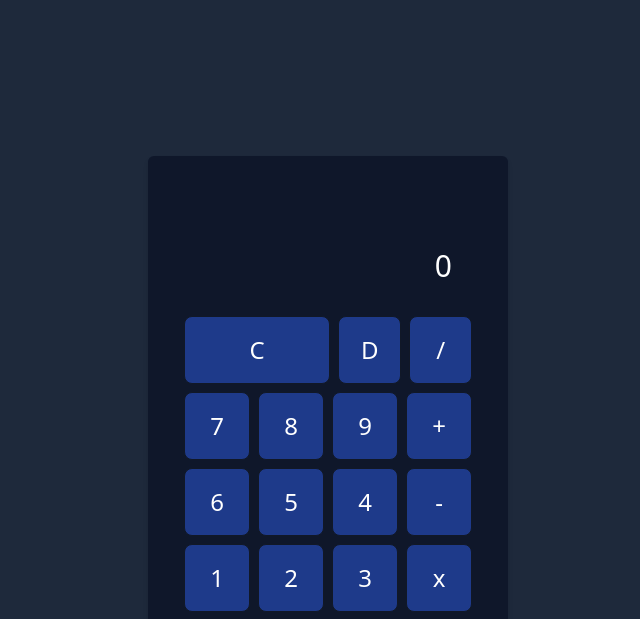
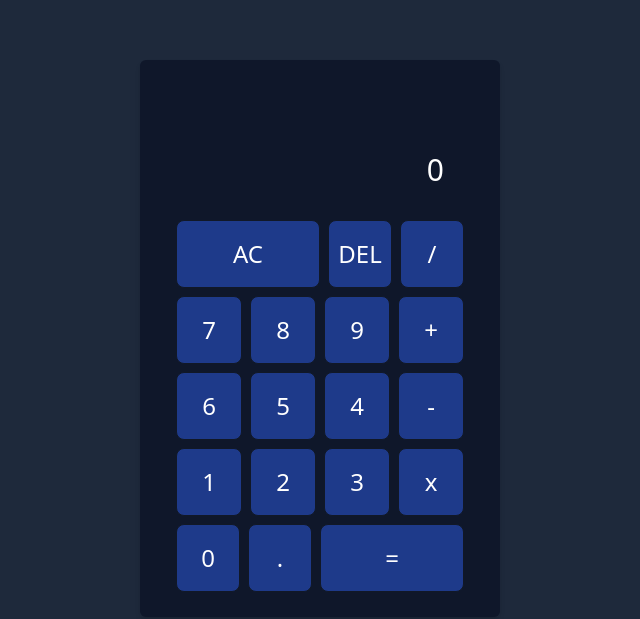
Before and after one commit to fhariza29/Calc-nextjs, a Next.js app: page / in a window 1280 px wide. Shown: the part 148-767 px from the top of the page, without its empty margins (640-1280 px from the left). Built offline with nearby package versions, Linux system fonts and the light colour scheme.

Commit message:
mengedit bg

```diff
--- a/pages/Button.js
+++ b/pages/Button.js
@@ -5,7 +5,7 @@ const Button = ({val, clickAction, grow = false, operator = false}) => {
     <button
     onClick={() => clickAction(val)}
     className={`text-white text-2xl h-1/5 cursor-pointer bg-blue-900 rounded-lg border border-gray-900 hover:bg-gray-700
-    ${grow ? ` flex-row basis-1/2` : `flex-row basis-18 `}
+    ${grow ? ` flex-row basis-1/2` : `flex-row basis-16 `}
     ${grow && val === 0 ? `flex-[3_0_63%]` : `flex-[1_0_21%] `}
 
 
--- a/pages/calc.js
+++ b/pages/calc.js
@@ -115,8 +115,8 @@ function Calc() {
                 </div>
                 <div className='flex flex-row flex-wrap h-[340px] gap-2'>
 
-                    <Button clickAction={handleClear} val={'C'} grow={true} />
-                    <Button clickAction={handleDelete} val={'D'} />
+                    <Button clickAction={handleClear} val={'AC'} grow={true} />
+                    <Button clickAction={handleDelete} val={'DEL'} />
                     <Button clickAction={handleOperator} val={'/'} operator={true} />
 
 
--- a/pages/index.js
+++ b/pages/index.js
@@ -4,8 +4,8 @@ import Calc from './calc'
 
 const index = () => {
   return (
-    <div className=' bg-slate-800 w-full aspect-auto auto-cols-max py-16'>
-    <div className='    py-20 px-5 flex justify-around text-center my-20 box-border ml-96 mr-96'>
+    <div className=' bg-slate-800 w-full aspect-auto auto-cols-max py-2'>
+    <div className='    py-10 px-3 flex justify-around text-center my-20 box-border ml-96 mr-96'>
     <Calc />
     </div>
     </div>
```
